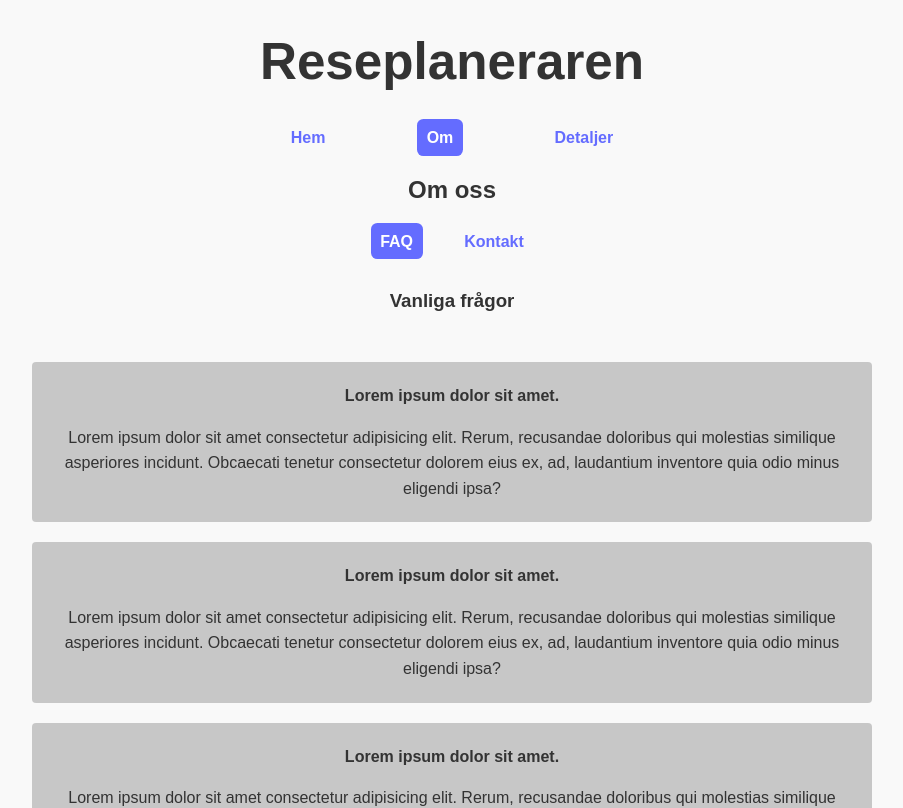
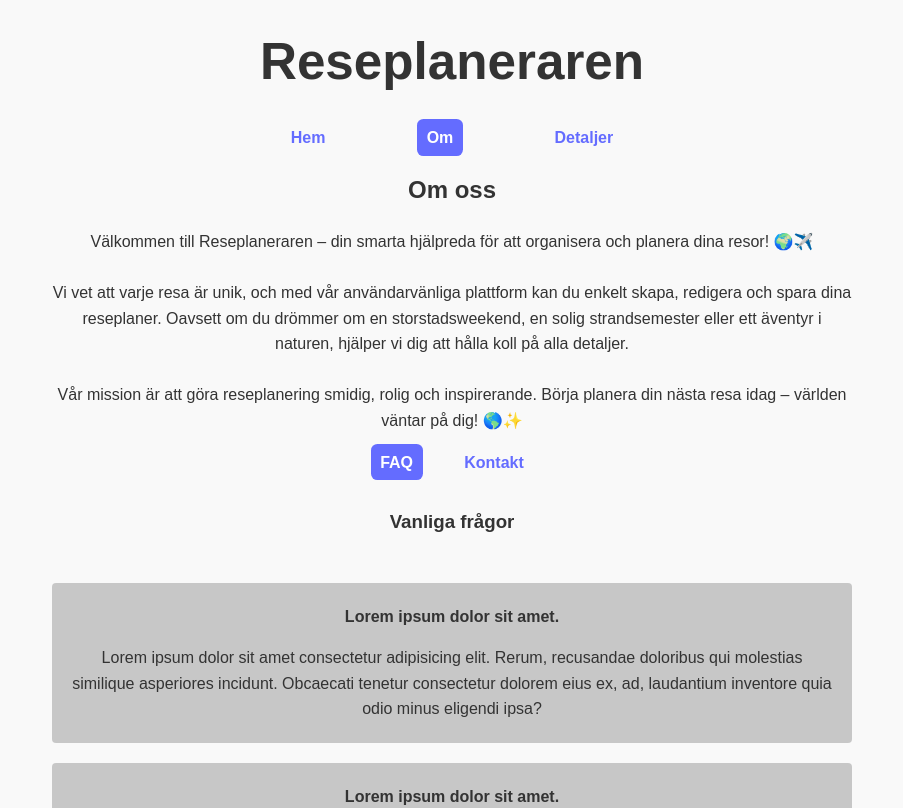
Before and after one commit to Team-Umea/Nuggets.Reseplanerare, a React (Vite) app in the folder nuggetsplanner/: page /about/faq in a window 1280 px wide. Shown: the top 808 px of the page, without its empty margins (188-1091 px from the left). Built offline with nearby package versions, Linux system fonts and the light colour scheme.

Commit message:
added some aboutus text, tweaks to CSS

```diff
--- a/nuggetsplanner/src/pages/About.jsx
+++ b/nuggetsplanner/src/pages/About.jsx
@@ -4,6 +4,11 @@ function AboutPage() {
     return (
         <>
         <h2>Om oss</h2>
+        <p>Välkommen till Reseplaneraren – din smarta hjälpreda för att organisera och planera dina resor! 🌍✈️
+<br /><br />
+Vi vet att varje resa är unik, och med vår användarvänliga plattform kan du enkelt skapa, redigera och spara dina reseplaner. Oavsett om du drömmer om en storstadsweekend, en solig strandsemester eller ett äventyr i naturen, hjälper vi dig att hålla koll på alla detaljer.
+<br /><br />
+Vår mission är att göra reseplanering smidig, rolig och inspirerande. Börja planera din nästa resa idag – världen väntar på dig! 🌎✨</p>
         <HelpLayout />
         </>
      );
--- a/nuggetsplanner/src/styles/App.css
+++ b/nuggetsplanner/src/styles/App.css
@@ -40,10 +40,14 @@ nav a.active {
 }
 
 body {
-  margin: 0;
+  margin: 0 auto;
   display: flex;
   min-width: 320px;
   min-height: 100vh;
+}
+
+main {
+  max-width: 800px;
 }
 
 h1 {
--- a/nuggetsplanner/src/styles/Contact.css
+++ b/nuggetsplanner/src/styles/Contact.css
@@ -8,7 +8,7 @@ body {
   }
 
   .contact-container {
-    max-width: 100%;
+    max-width: 50%;
     margin: 50px auto;
     padding: 20px;
     background: #ffffff;
--- a/nuggetsplanner/src/styles/Faq.css
+++ b/nuggetsplanner/src/styles/Faq.css
@@ -1,5 +1,9 @@
+.faq {
+    margin: auto;
+    max-width: 800px;
+}
+
 .faq .question {
-        max-width: 800px;
         background: rgba(0,0,0,0.2);
         padding: 5px 20px;
         border-radius: 4px;
```
